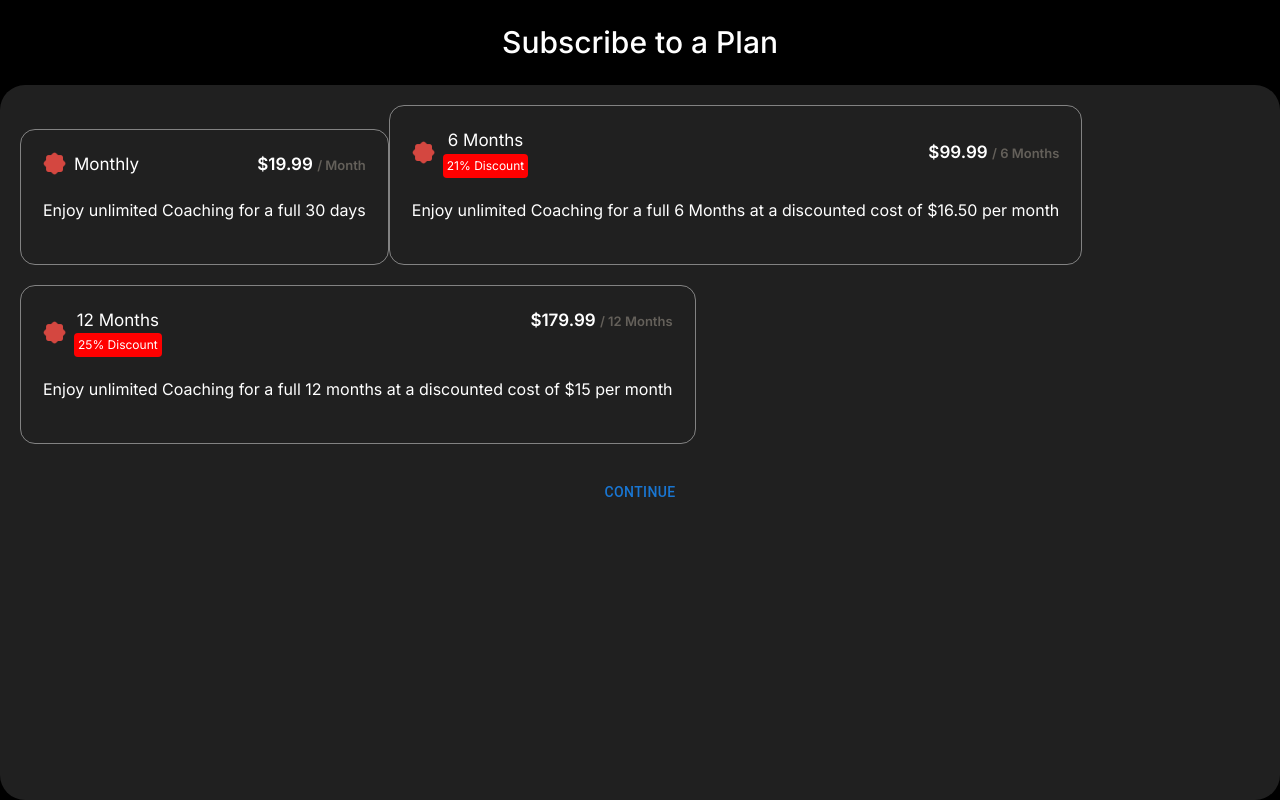
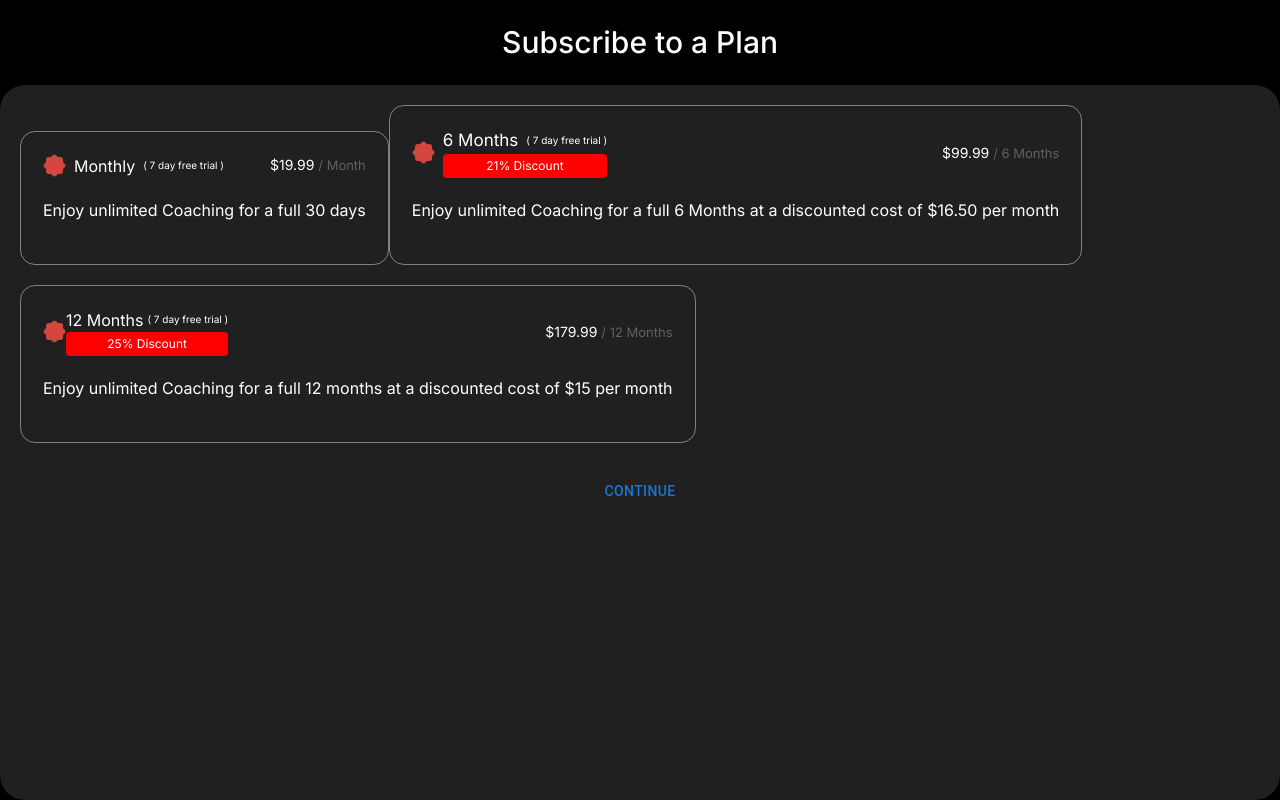
Before and after one commit to E8-Labs/Plurawl-Subscriptions-App, a Next.js app: page /home in a window 1280 px wide. Built offline with nearby package versions, Linux system fonts and the light colour scheme.

Commit message:
Some updates

```diff
--- a/app/globals.css
+++ b/app/globals.css
@@ -67,8 +67,8 @@
   }
 
   .plan-price {
-    font-size: 17px;
-    font-weight: 600;
+    font-size: 14px;
+    font-weight: 400;
   }
 
   .plan-price-subtext {
--- a/app/home/cards/Promo/subscriptioncompleted/page.js
+++ b/app/home/cards/Promo/subscriptioncompleted/page.js
@@ -9,6 +9,7 @@ const Page = () => {
     const [HideUnsubscribeBtn, setHideUnsubscribeBtn] = useState(false);
     const [ShowCancelTime, setShowCancelTime] = useState(null);
     const [PlanStatus, setPlanStatus] = useState('');
+    const [plan, setPlan] = useState(null)
     // console.log('Value of plastine', PlanStatus)
     useEffect(() => {
         // console.log('Value of PlanStatus:', PlanStatus.plan.canceled_at);
@@ -35,6 +36,7 @@ const Page = () => {
                 if (response.ok) {
                     const DATA = await response.json();
                     const Result = DATA.data.plan.plan;
+                    setPlan(DATA.data.plan)
                     const PlanSt = DATA.data;
                     console.log('Plan is', PlanSt)
                     // if (PlanSt.plan.plan.active === true) {
@@ -62,10 +64,10 @@ const Page = () => {
 
 
                         // setEndtime(formattedDate)
-                                if(PlanSt.plan.remainingDays <= 0){
+                        if (PlanSt.plan.remainingDays <= 0) {
                             setShowCancelTime("Plan expired")
                         }
-                                else{
+                        else {
                             setShowCancelTime(`${PlanSt.plan.remainingDays} days until subscription expires`);
                         }
                         console.log(formattedDate);
@@ -159,6 +161,78 @@ const Page = () => {
         }
     }
 
+
+    const getTrialDays = ()=>{
+        if ( plan && plan.trial_end) {
+            const trialEndDate = new Date(plan.trial_end * 1000);
+            const currentDate = new Date();
+            const remainingTrialDays = Math.ceil((trialEndDate - currentDate) / (1000 * 60 * 60 * 24));
+
+            if (remainingTrialDays > 0) {
+              console.log(`Trial period is active. Days remaining: ${remainingTrialDays}`);
+              return remainingTrialDays
+            } else {
+              console.log('Trial period has ended.');
+              return 0
+            }
+          } else {
+            console.log('No trial period.');
+            return 0
+          }
+    }
+    const getPlanCurrentChargePrice = () => {
+        console.log('Price finding', plan)
+
+        if (plan) {
+            console.log('There is a plan')
+            if (plan.status === 'trialing') {
+                console.log('On Trial')
+                let days = getTrialDays()
+                return `Trial: (${days} ${days > 1 ? "days" : "day"} remaining)`
+            }
+            else if (plan.discount) {
+                console.log('There is discount')
+                const { coupon, start, end } = plan.discount;
+
+                console.log(`Coupon ID: ${coupon.id}`);
+                console.log(`Coupon Duration: ${coupon.duration}`);
+                console.log(`Coupon Duration In Months: ${coupon.duration_in_months}`);
+                console.log(`Coupon Valid From: ${new Date(start * 1000).toISOString()}`);
+                console.log(`Coupon Valid To: ${end ? new Date(end * 1000).toISOString() : 'Still active'}`);
+
+                if (coupon.duration === 'repeating' && coupon.duration_in_months) {
+                    console.log(`Coupon is valid for ${coupon.duration_in_months} months.`);
+                } else if (coupon.duration === 'forever') {
+                    console.log('Coupon is valid forever.');
+                } else if (coupon.duration === 'once') {
+                    console.log('Coupon was applied once.');
+                }
+
+                if (end && end < Math.floor(Date.now() / 1000)) {
+                    console.log('The discount has expired.');
+                    let planAmount = plan.plan.amount / 100;
+                    return `$${planAmount}`;
+                } else {
+                    console.log('The discount is still valid.');
+                    let off = plan.discount.coupon.percent_off;
+                    let planAmount = plan.plan.amount / 100;
+                    let amountOff = planAmount * (off / 100);
+                    let chargeAmount = planAmount - amountOff;
+                    return `$${chargeAmount}`;
+                }
+
+            }
+            else {
+                let planAmount = plan.plan.amount / 100;
+                return `$${planAmount}`;
+            }
+        }
+        else {
+            console.log('There is no plan')
+            return "$0"
+        }
+    }
+
     // code for time converter
     // const timeConverter = () => {
     //     let unix_timestamp = 1549312452; // Example Unix timestamp
@@ -191,7 +265,7 @@ const Page = () => {
                         <span className='font-bold'>Plan :</span> <span style={{ color: 'red', marginLeft: 10 }}>{ProfileData.interval === "year" ? <div>Yearly</div> : <div></div>}</span> <span style={{ color: 'white', marginLeft: 10 }}>{ProfileData.interval === "halfyear" ? <div>Half Yearly</div> : <div></div>}</span> <span style={{ color: 'white', marginLeft: 10 }}>{ProfileData.interval === "month" ? <div>Monthly</div> : <div></div>}</span>
                     </div>
                     <div style={{ color: 'white', marginTop: 10, display: 'flex' }}>
-                        <span className='font-bold'>Cost :</span> <span style={{ color: 'red', marginLeft: 10 }}>{ProfileData.amount === 10000 ? <div>$ 100</div> : <div></div>}</span> <span style={{ color: 'white', marginLeft: 10 }}>{ProfileData.amount === 2000 ? <div>$ 20</div> : <div></div>}</span>  <span style={{ color: 'white', marginLeft: 10 }}>{ProfileData.amount === 5000 ? <div>$ 50</div> : <div></div>}</span>
+                        <span className='font-bold'>Cost :</span> <span style={{ color: 'red', marginLeft: 10 }}>{getPlanCurrentChargePrice()}</span>
                     </div>
                 </div>
                 {/*<div style={{ color: 'white', fontWeight: '' }}>
--- a/app/home/page.js
+++ b/app/home/page.js
@@ -116,7 +116,10 @@ const Page = () => {
               <div className="plan-header">
                 <div className="plan-title">
                   <img src='/assets/subscriptionicon.png' alt='Subscriptionicon' className="plan-icon" />
-                  <div className='plan-text'>Monthly</div>
+                  <div className='flex flex-row justify-center items-center gap-2'>
+                      <label>Monthly</label>
+                      <label style={{fontSize: 10}}>( 7 day free trial )</label>
+                    </div>
                 </div>
                 <div className="plan-price">
                   $19.99 <span className="plan-price-subtext">/ Month</span>
@@ -133,7 +136,10 @@ const Page = () => {
                 <div className="plan-title justify-center items-center">
                   <img src='/assets/subscriptionicon.png' alt='Subscriptionicon' className="plan-icon" />
                   <div className='plan-text flex flex-col'>
-                    <label>6 Months</label>
+                    <div className='flex flex-row justify-center items-center gap-2'>
+                      <label>6 Months</label>
+                      <label style={{fontSize: 10}}>( 7 day free trial )</label>
+                    </div>
                     <label className='text-xs p-1 capsule rounded' style={{ backgroundColor: 'red' }}>21% Discount</label>
                   </div>
                 </div>
@@ -147,12 +153,15 @@ const Page = () => {
             </div>
           </button>
           <button onClick={handleSelectClick3}>
-            <div className={`plan ${selectPlan3 ? 'selected' : ''}`}>
-              <div className="plan-header">
-                <div className="plan-title justify-center items-center">
+            <div className={`plan ${selectPlan3 ? 'selected' : ''} `}>
+              <div className="flex flex-row justify-between items-center">
+                <div className="flex justify-center items-center" >
                   <img src='/assets/subscriptionicon.png' alt='Subscriptionicon' className="plan-icon" />
-                  <div className='plan-text flex flex-col'>
-                    <label>12 Months</label>
+                  <div className=' flex flex-col'>
+                    <div className='flex flex-row justify-center items-center gap-1'>
+                      <label>12 Months</label>
+                      <label style={{fontSize: 10}}>( 7 day free trial )</label>
+                    </div>
                     <label className='text-xs p-1 capsule rounded' style={{ backgroundColor: 'red' }}>25% Discount</label>
                   </div>
                 </div>
--- a/package.json
+++ b/package.json
@@ -22,7 +22,8 @@
     "react-dom": "^18",
     "react-toastify": "^10.0.5",
     "stripe": "^15.4.0",
-    "styled-components": "^6.1.11"
+    "styled-components": "^6.1.11",
+    "vercel": "^34.2.7"
   },
   "devDependencies": {
     "eslint": "^8",
```
Also changed, not shown: 1 other file (tests, documents, lock files or other folders). Lines whose indentation alone changed are shown as unchanged.
